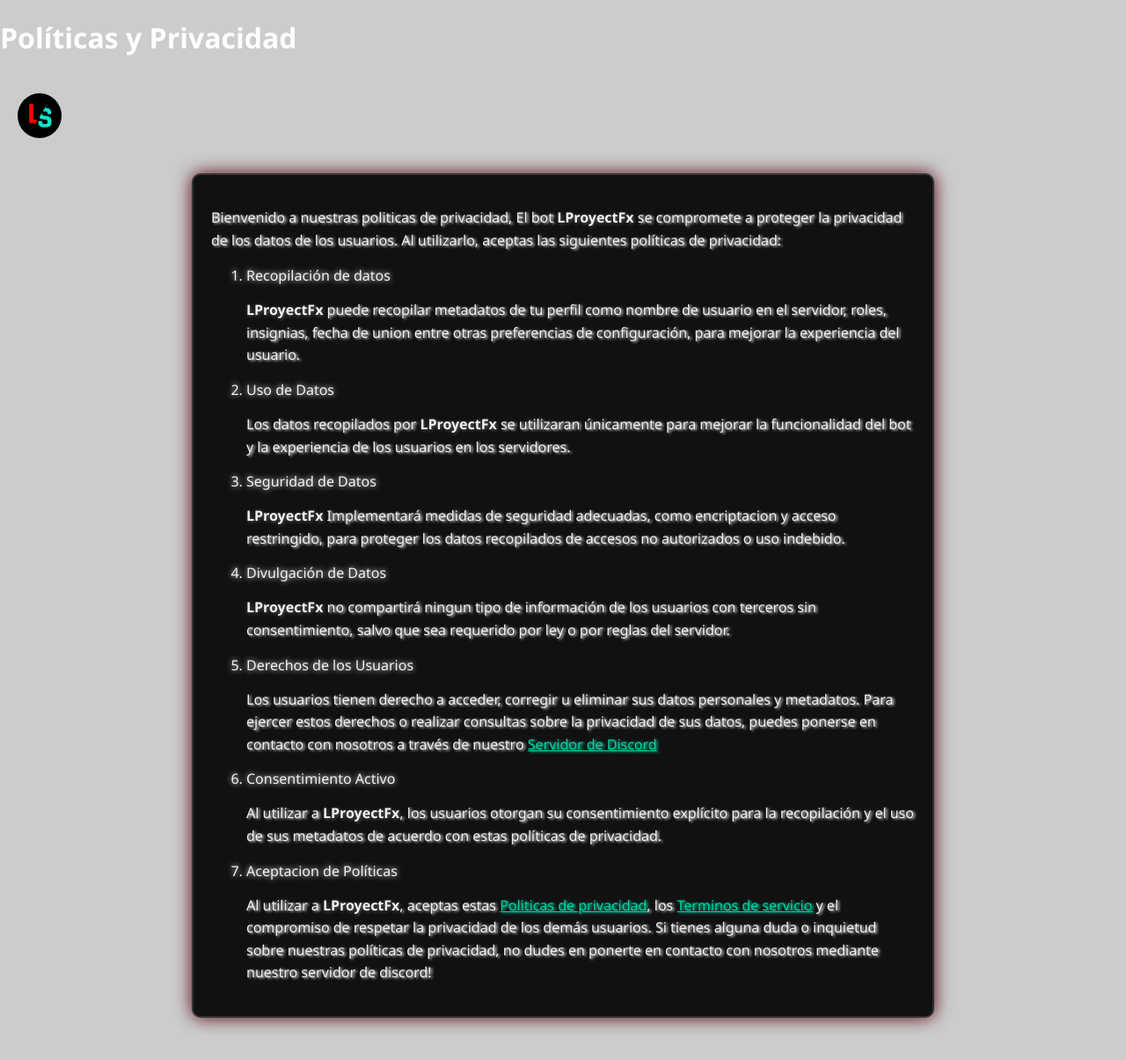
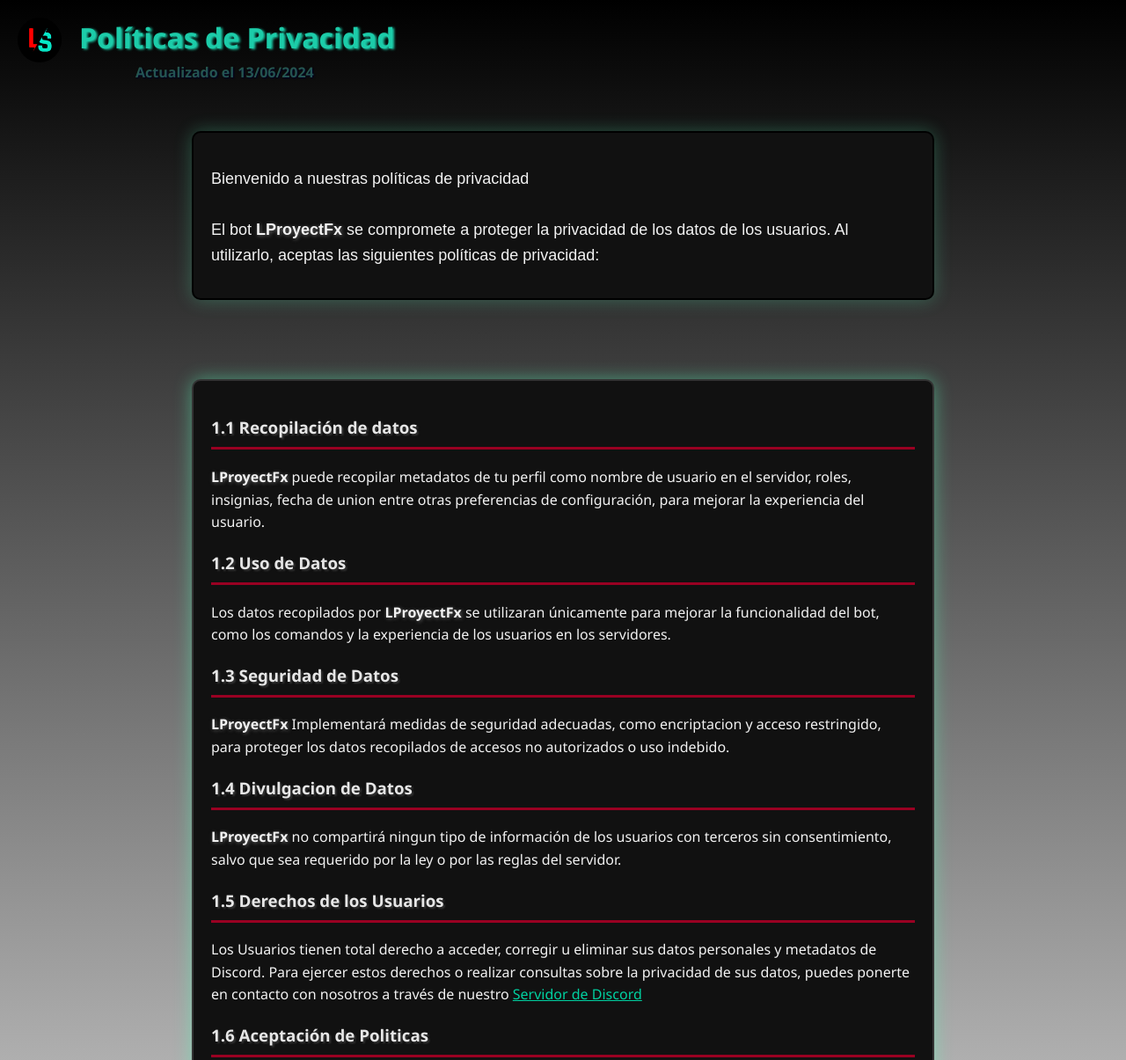
Before and after one commit to LShadowFx/terminos-servicios, a plain HTML site: page politicas-privacidad/politicas-privacidad.html in a window 1280 px wide. Shown: the top 1205 px of the page at 88% size. Before the commit the page ends 1177 px from the top, so only its background shows below. Drawn offline with Linux system fonts and the light colour scheme.

Commit message:
upgrade all/

```diff
--- a/politicas-privacidad/politicas-privacidad.html
+++ b/politicas-privacidad/politicas-privacidad.html
@@ -2,33 +2,38 @@
     <head>
         <Title>Politicas de Privacidad</Title>
         <link rel="stylesheet" href="./style.css">
+
+        <title>Politicas de Privacidad</title>
+        <script src="../control.js" defer></script>
     </head>
     <body>
         <header>
-            <h1 class="Titulo">Políticas y Privacidad</h1>
             <img src="../Image-x_bot.png" alt="LProyectFx">
-            <!-- <h3>Actualizado el 18/03/2024</h3> -->
+            <h1>Políticas de Privacidad</h1>
+            <h4>Actualizado el 13/06/2024</h4>
         </header>
-        <main>
-            <div>
-                <p>Bienvenido a nuestras politicas de privacidad, El bot <strong>LProyectFx</strong> se compromete a proteger la privacidad de los datos de los usuarios. Al utilizarlo, aceptas las siguientes políticas de privacidad:</p>
+
+            <div class="Politicas_y_privacidad">
+                <p class="Politicas_y_privacidad_title">Bienvenido a nuestras políticas de privacidad <br><br> El bot <strong>LProyectFx</strong> se compromete a proteger la privacidad de los datos de los usuarios. Al utilizarlo, aceptas las siguientes políticas de privacidad:</p>
             </div>
-            <ol>
-                <li class="lista_privacidad">Recopilación de datos</li>
-                <p><strong>LProyectFx</strong> puede recopilar metadatos de tu perfil como nombre de usuario en el servidor, roles, insignias, fecha de union entre otras preferencias de configuración, para mejorar la experiencia del usuario.</p>
-                <li class="lista_privacidad">Uso de Datos</li>
-                <p>Los datos recopilados por <strong>LProyectFx</strong> se utilizaran únicamente para mejorar la funcionalidad del bot y la experiencia de los usuarios en los servidores.</p>
-                <li class="lista_privacidad">Seguridad de Datos</li>
-                <p><strong>LProyectFx</strong> Implementará medidas de seguridad adecuadas, como encriptacion y acceso restringido, para proteger los datos recopilados de accesos no autorizados o uso indebido.</p>
-                <li class="lista_privacidad">Divulgación de Datos</li>
-                <p><strong>LProyectFx</strong> no compartirá ningun tipo de información de los usuarios con terceros sin consentimiento, salvo que sea requerido por ley o por reglas del servidor.</p>
-                <li class="lista_privacidad">Derechos de los Usuarios</li>
-                <p>Los usuarios tienen derecho a acceder, corregir u eliminar sus datos personales y metadatos. Para ejercer estos derechos o realizar consultas sobre la privacidad de sus datos, puedes ponerse en contacto con nosotros a través de nuestro <a href="https://discord.gg/8dwVxfBRbQ">Servidor de Discord</a></p>
-                <li class="lista_privacidad">Consentimiento Activo</li>
-                <p>Al utilizar a <strong>LProyectFx</strong>, los usuarios otorgan su consentimiento explícito para la recopilación y el uso de sus metadatos de acuerdo con estas políticas de privacidad.</p>
-                <li class="lista_privacidad">Aceptacion de Políticas</li>
-                <p>Al utilizar a <strong>LProyectFx</strong>, aceptas estas <a href="./politicas-privacidad.html">Politicas de privacidad</a>, los <a href="../index.html">Terminos de servicio</a> y el compromiso de respetar la privacidad de los demás usuarios. Si tienes alguna duda o inquietud sobre nuestras políticas de privacidad, no dudes en ponerte en contacto con nosotros mediante nuestro servidor de discord!</p>
-            </ol>
-        </main>
+            <main>
+                <h3 onclick="toggleVisibility('recopilacionDeDatos')">1.1 Recopilación de datos</h3>
+                <p id="recopilacionDeDatos"><strong>LProyectFx</strong> puede recopilar metadatos de tu perfil como nombre de usuario en el servidor, roles, insignias, fecha de union entre otras preferencias de configuración, para mejorar la experiencia del usuario.</p>
+
+                <h3 onclick="toggleVisibility('usoDeDatos')">1.2 Uso de Datos</h3>
+                <p id="usoDeDatos">Los datos recopilados por <strong>LProyectFx</strong> se utilizaran únicamente para mejorar la funcionalidad del bot, como los comandos y la experiencia de los usuarios en los servidores.</p>
+
+                <h3 onclick="toggleVisibility('seguridadDeDatos')">1.3 Seguridad de Datos</h3>
+                <p id="seguridadDeDatos"><strong>LProyectFx</strong> Implementará medidas de seguridad adecuadas, como encriptacion y acceso restringido, para proteger los datos recopilados de accesos no autorizados o uso indebido.</p>
+
+                <h3 onclick="toggleVisibility('divulgacionDeDatos')">1.4 Divulgacion de Datos</h3>
+                <p id="divulgacionDeDatos"><strong>LProyectFx</strong> no compartirá ningun tipo de información de los usuarios con terceros sin consentimiento, salvo que sea requerido por la ley o por las reglas del servidor.</p>
+
+                <h3 onclick="toggleVisibility('derechosDeLosUsuarios')">1.5 Derechos de los Usuarios</h3>
+                <p id="derechosDeLosUsuarios">Los Usuarios tienen total derecho a acceder, corregir u eliminar sus datos personales y metadatos de Discord. Para ejercer estos derechos o realizar consultas sobre la privacidad de sus datos, puedes ponerte en contacto con nosotros a través de nuestro <a href="https://discord.gg/8dwVxfBRbQ">Servidor de Discord</a></p>
+
+                <h3 onclick="toggleVisibility('aceptacionDePoliticas')">1.6 Aceptación de Politicas</h3>
+                <p id="aceptacionDePoliticas">Al utilizar a <strong>LProyectFx</strong>, aceptas estas <a href="./politicas-privacidad.html">Políticas de privacidad</a> y te comprometes a respetar la privacidad de los demas usuarios. Si tienes alguna duda o inquietud sobre nuestras politicas de privacidad, no dudes en ponerte en contacto con nosotros mediante nuestro <a href="https://discord.gg/8dwVxfBRbQ">Servidor de Discord <br><br><a href="../index.html">Terminos de servicios</a></a></p>
+            </main>
     </body>
 </html>
--- a/politicas-privacidad/style.css
+++ b/politicas-privacidad/style.css
@@ -2,25 +2,25 @@ body {
     margin: 0;
     padding: 0;
     font-family: 'Segoe UI', Tahoma, Geneva, Verdana, sans-serif;
-    background-color: #ccc; /* Fondo html */
+    background: linear-gradient(#000, #ccc); /* Fondo html */
     color: #fff; /* Texto blanco */
 }
 
 header {
-    box-shadow: 10px 0px rgba(0, 0, 0, 0.1);
     overflow: hidden;
 }
 
-p {
-    color: #01AB84;
+h1 {
+    color: #1ccca9;
     text-shadow: 2px 1px 3px;
 }
 
 h4 {
     position: relative;
-    bottom: 12;
-    left: 72;
-    color: #b00;
+    bottom: 15;
+    left: 64;
+    color: #5ca6;
+    text-shadow: #002 1px 1px 2px;
 }
 
 a {
@@ -41,16 +41,10 @@ h3 {
     cursor: pointer;
 }
 
-.main_text {
-    font-family: sans-serif;
-    color: #fff;
-    display: none;
-}
-
 strong {
     text-shadow: 1px 1px 4px #666;
 }
-.Terminos_y_condiciones {
+.Politicas_y_privacidad {
     max-width: 800px;
     text-align: left;
     box-shadow: #000;
@@ -59,12 +53,12 @@ strong {
     background-color: #111;
     margin: 20px auto;
     padding: 20px;
-    box-shadow: 0px 0px 20px #501;
+    box-shadow: 0px 0px 20px #5fb4;
     border-radius: 10px;
     margin-bottom: 90px;
 }
 
-.Terminos_y_condiciones_title {
+.Politicas_y_privacidad_title {
     font-size: large;
     font-family:sans-serif;
 }
@@ -80,7 +74,7 @@ main {
     max-width: 800px;
     margin: 20px auto;
     padding: 20px;
-    box-shadow: 0 0 20px #501; /*sombreado*/
+    box-shadow: 0 0 20px #5fb7; /*sombreado*/
     border-radius: 10px;
     text-align: left;
     color: #333;
--- a/stylesheet.css
+++ b/stylesheet.css
@@ -2,25 +2,24 @@ body {
     margin: 0;
     padding: 0;
     font-family: 'Segoe UI', Tahoma, Geneva, Verdana, sans-serif;
-    background-color: #ccc; /* Fondo html */
+    background: linear-gradient(#000, #ccc); /* Fondo html */
     color: #fff; /* Texto blanco */
 }
 
 header {
-    box-shadow: 10px 0px rgba(0, 0, 0, 0.1);
     overflow: hidden;
 }
 
 h1 {
-    color: #01AB84;
+    color: #e01717;
     text-shadow: 2px 1px 3px;
 }
 
 h4 {
     position: relative;
     bottom: 12;
-    left: 72;
-    color: #b00;
+    left: 69;
+    color: #f446;
 }
 
 a {
@@ -80,7 +79,7 @@ main {
     max-width: 800px;
     margin: 20px auto;
     padding: 20px;
-    box-shadow: 0 0 20px #501; /*sombreado*/
+    box-shadow: 0 0 20px #802; /*sombreado*/
     border-radius: 10px;
     text-align: left;
     color: #333;
```
Also changed, not shown: index.html (+2 -3 lines), 1 other file.
